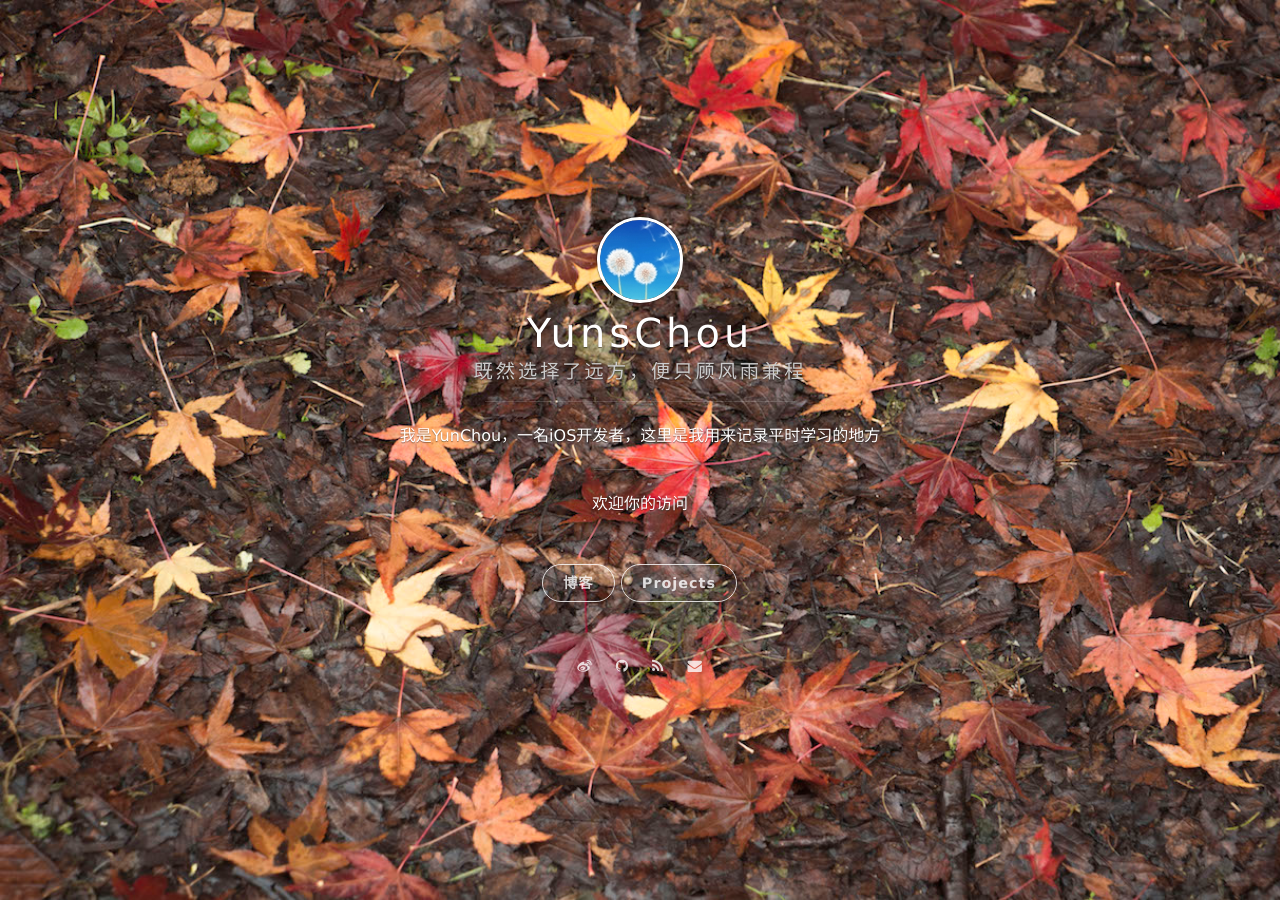
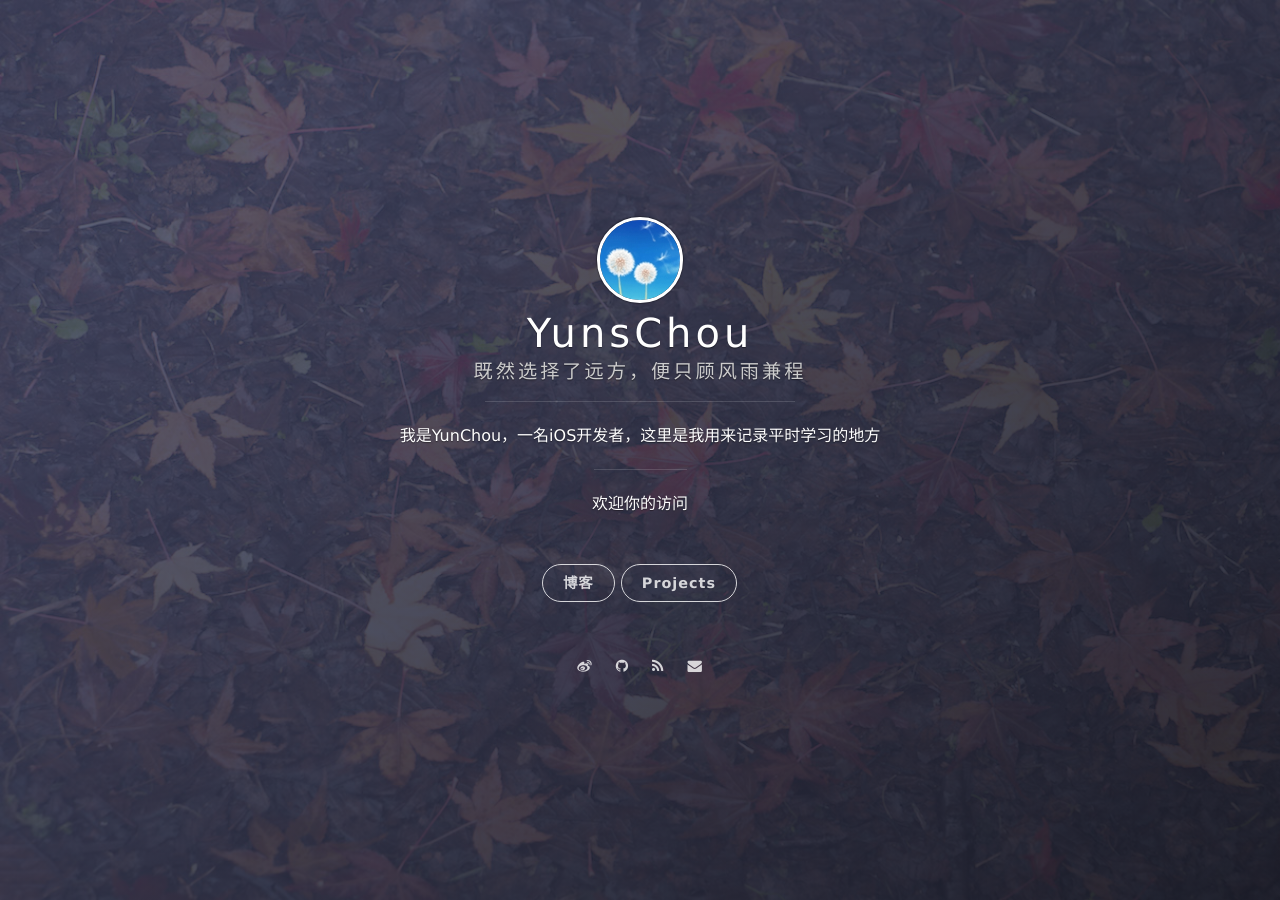
Before and after one commit to YunsChou/Yuns.github.io, a Jekyll site: the page built from index.html, in a window 1280 px wide. Built offline with Jekyll 4.4.1, drawn with Linux system fonts in a browser that asks for light colours; nearby versions of some CDN libraries; Markdown is read by kramdown in place of the engine named in the settings; the list of posts is cut into pages by our own code.

Commit message:
fix cover color

```diff
--- a/_config.yml
+++ b/_config.yml
@@ -16,7 +16,7 @@ redcarpet:
   extensions: ["no_intra_emphasis", "fenced_code_blocks", "autolink", "strikethrough", "superscript", tables]
 
 # supported colors: blue, green, purple, red, orange or slate. If you need clear, leave it empty.
-cover_color:
+cover_color: slate
 
 # The blog button should not be removed.
 blog_button:
```
